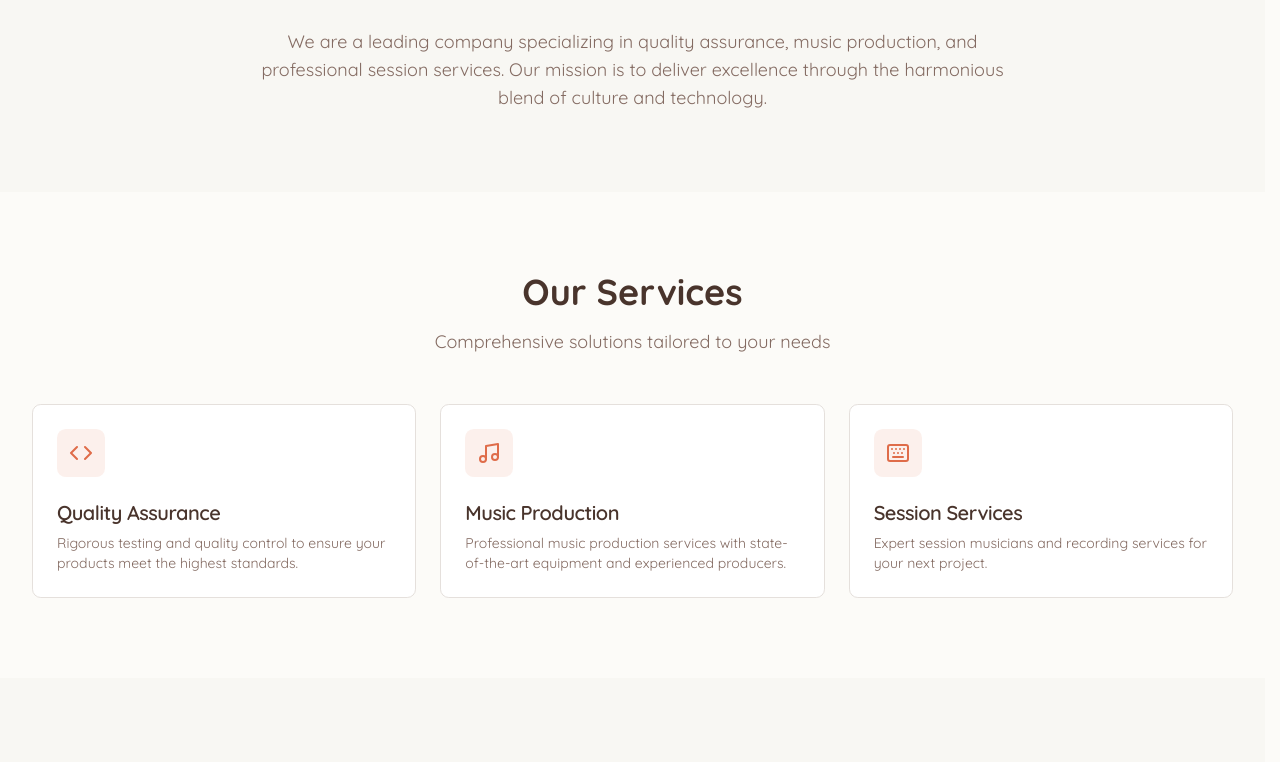
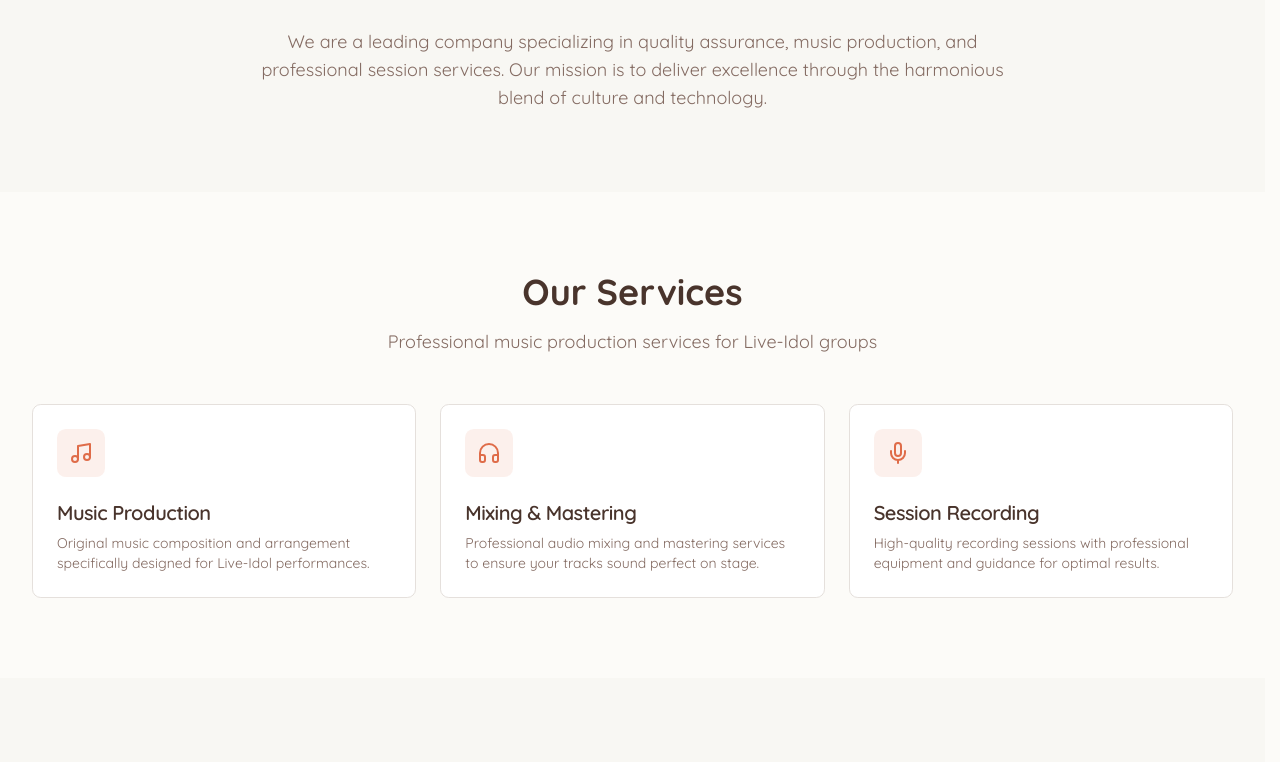
Before and after one commit to like-daffy/culture-and-tech-homepage, a Next.js app: page / in a window 1280 px wide. Shown: the part 564-1326 px from the top of the page. Built offline with nearby package versions, Linux system fonts and the light colour scheme.

Commit message:
fix(services): restore original music production content

```diff
--- a/src/components/Services.tsx
+++ b/src/components/Services.tsx
@@ -1,42 +1,70 @@
 import { Card, CardContent, CardDescription, CardHeader, CardTitle } from "@/components/ui/card";
-import { Button } from "@/components/ui/button";
-import { Code, Music, Keyboard, ExternalLink } from "lucide-react";
+import { Music, Headphones, Mic } from "lucide-react";
 import { useLanguage } from "@/contexts/LanguageProvider";
 
 export function Services() {
-  const { translations } = useLanguage();
+  const { language } = useLanguage();
 
-  const services = [
-    {
-      icon: Code,
-      title: translations.services.qa.title,
-      description: translations.services.qa.description,
+  const content = {
+    en: {
+      title: "Our Services",
+      subtitle: "Professional music production services for Live-Idol groups",
+      services: [
+        {
+          icon: Music,
+          title: "Music Production",
+          description: "Original music composition and arrangement specifically designed for Live-Idol performances.",
+        },
+        {
+          icon: Headphones,
+          title: "Mixing & Mastering",
+          description: "Professional audio mixing and mastering services to ensure your tracks sound perfect on stage.",
+        },
+        {
+          icon: Mic,
+          title: "Session Recording",
+          description: "High-quality recording sessions with professional equipment and guidance for optimal results.",
+        },
+      ],
     },
-    {
-      icon: Music,
-      title: translations.services.music.title,
-      description: translations.services.music.description,
+    ko: {
+      title: "제공 서비스",
+      subtitle: "라이브아이돌 그룹을 위한 전문 음악 제작 서비스",
+      services: [
+        {
+          icon: Music,
+          title: "음악 제작",
+          description: "라이브아이돌 공연에 특화된 오리지널 음악 작곡 및 편곡을 제공합니다.",
+        },
+        {
+          icon: Headphones,
+          title: "믹싱 & 마스터링",
+          description: "무대에서 완벽한 사운드를 보장하는 전문 오디오 믹싱 및 마스터링 서비스를 제공합니다.",
+        },
+        {
+          icon: Mic,
+          title: "세션 녹음",
+          description: "전문 장비와 가이드를 통해 최적의 결과를 위한 고품질 녹음 세션을 제공합니다.",
+        },
+      ],
     },
-    {
-      icon: Keyboard,
-      title: translations.services.session.title,
-      description: translations.services.session.description,
-    },
-  ];
+  };
+
+  const currentContent = content[language];
 
   return (
     <section id="services" className="py-20">
       <div className="container">
         <div className="text-center mb-12">
           <h2 className="text-3xl md:text-4xl font-bold text-primary mb-4">
-            {translations.services.title}
+            {currentContent.title}
           </h2>
           <p className="text-lg text-muted-foreground">
-            {translations.services.subtitle}
+            {currentContent.subtitle}
           </p>
         </div>
         <div className="grid grid-cols-1 md:grid-cols-2 lg:grid-cols-3 gap-6">
-          {services.map((service, index) => {
+          {currentContent.services.map((service, index) => {
             const Icon = service.icon;
             return (
               <Card key={index} className="border-border hover:shadow-lg transition-shadow">
```
